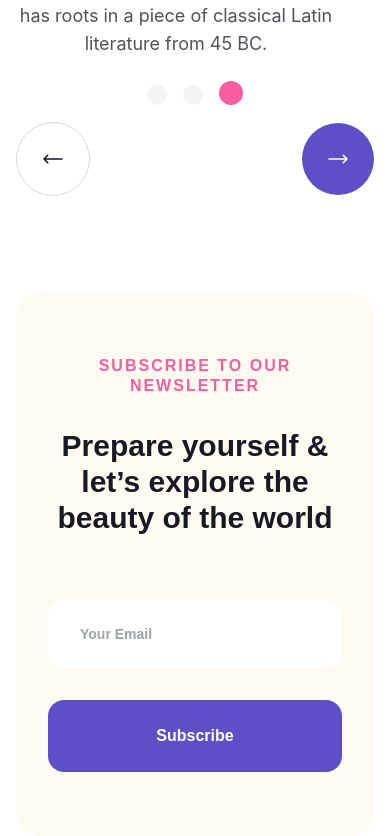
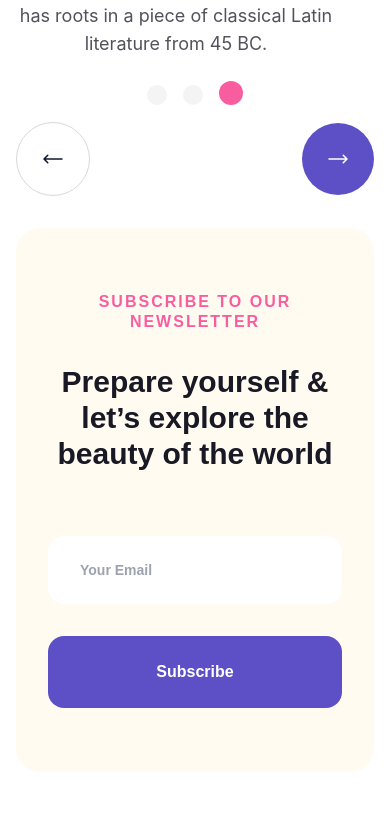
Before and after one commit to ervanervan/travlog, a React (Vite) app: page / in a window 390 px wide. Shown: the part 6765-7601 px from the top of the page. After the commit the page ends 7537 px from the top, so only its background shows below. Built offline with nearby package versions, Linux system fonts and the light colour scheme.

Commit message:
Finished creating features section in tablet and desktop display

```diff
--- a/src/components/Features.jsx
+++ b/src/components/Features.jsx
@@ -5,7 +5,7 @@ import CardFeatures from "./CardFeatures";
 
 export default function Features() {
   return (
-    <section className="container mx-auto">
+    <section className="container mx-auto overflow-hidden">
       <div className="px-4 xl:px-20 py-8 md:py-16">
         <div className="px-8 lg:px-0">
           <div className="flex flex-col lg:flex-row items-start gap-16 lg:gap-6 xl:gap-14 items center">
--- a/src/components/Subscribe.jsx
+++ b/src/components/Subscribe.jsx
@@ -4,7 +4,7 @@ import graphicElement from "../assets/graphic-element.svg";
 const Subscribe = () => {
   return (
     <section className="container mx-auto">
-      <div className="relative px-4 xl:px-20 pt-16">
+      <div className="relative px-4 xl:px-20 md:py-16">
         <img
           src={graphicElement}
           alt=""
```
